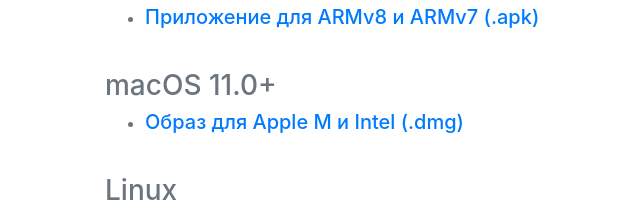
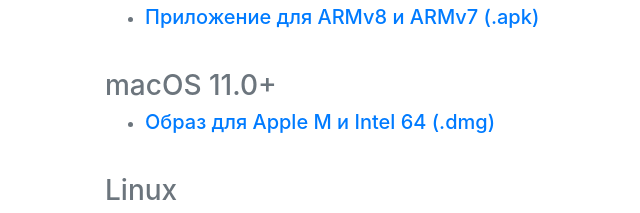
Before and after one commit to gena-nosov/landing, a website with bundled scripts: page index.html in a window 1280 px wide. Shown: the part 2460-2673 px from the top of the page, 170-810 px from the left. Built offline with nearby package versions, Linux system fonts and the light colour scheme.

Commit message:
fix: macOS Intel -> Intel 64

```diff
--- a/index.html
+++ b/index.html
@@ -201,7 +201,7 @@
 <br>
 <h3>macOS 11.0+</h3>
 <ul>
-<li><h5><a href="https://github.com/Doom2D/flake.nix/releases/latest/download/Doom2D-Forever.dmg ">Образ для Apple M и Intel (.dmg)</a></h5></li>
+<li><h5><a href="https://github.com/Doom2D/flake.nix/releases/latest/download/Doom2D-Forever.dmg ">Образ для Apple M и Intel 64 (.dmg)</a></h5></li>
 </ul>
 
 <br>
```
